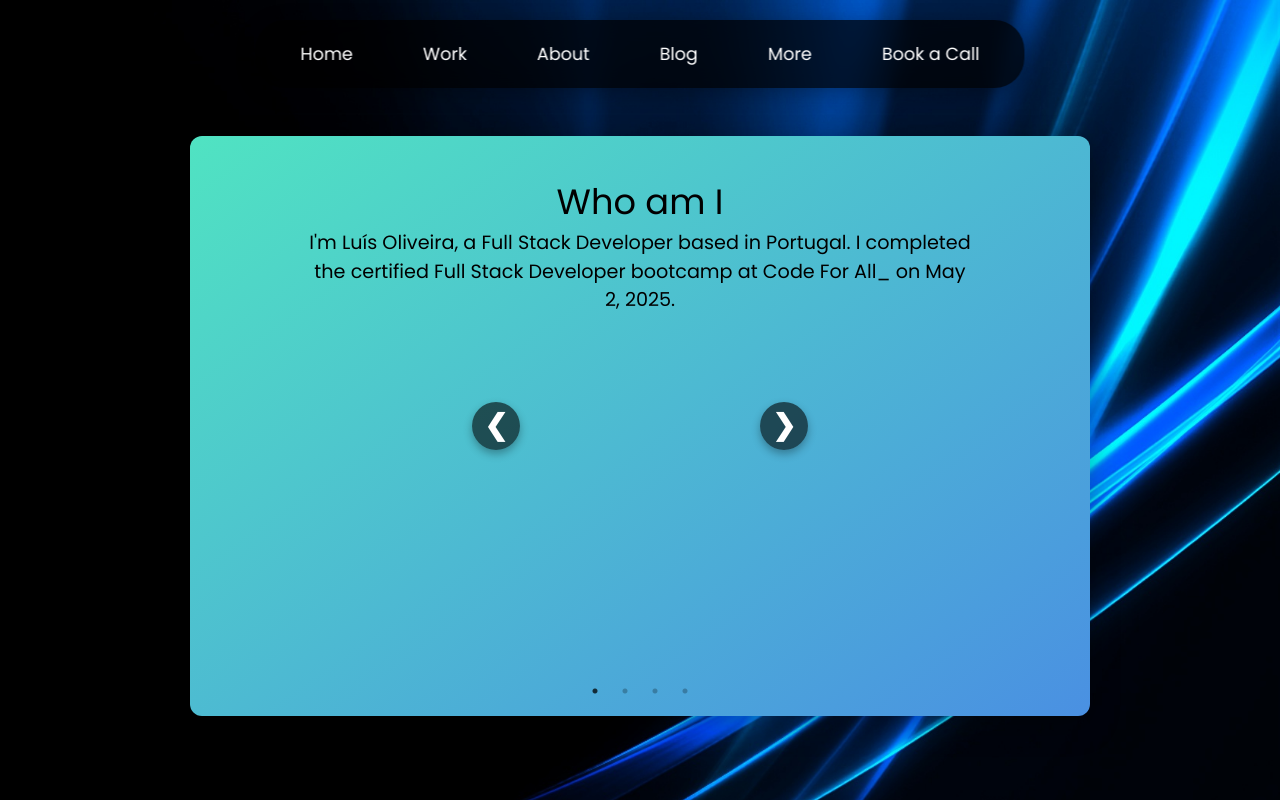
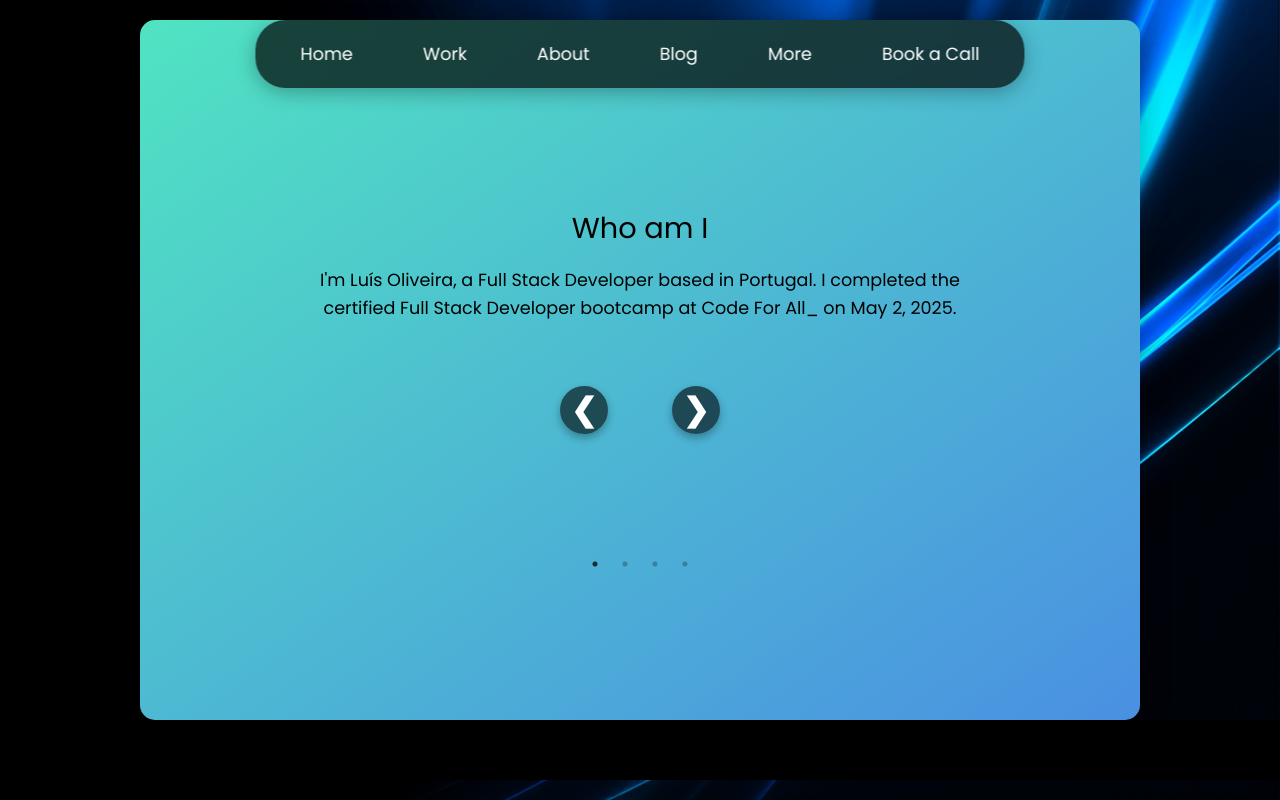
Before and after one commit to oliveirammluis/lodevpage, a React (Create React App) app in the folder frontend/: page /About in a window 1280 px wide. Built offline with nearby package versions, Linux system fonts and the light colour scheme; the HTML template or start-up script is replaced by a standard one.

Commit message:
About TechMarquee fixed

```diff
--- a/frontend/src/pages/About.js
+++ b/frontend/src/pages/About.js
@@ -1,42 +1,63 @@
-import React from 'react';
+import React, { useRef } from 'react';
 import Slider from 'react-slick';
 import '../styles/About.css';
 import TechMarquee from '../components/TechMarquee';
 
 const About = () => {
+  const sliderRef = useRef(null);
+
   const settings = {
     dots: true,
     infinite: true,
     speed: 500,
     slidesToShow: 1,
     slidesToScroll: 1,
-    arrows: true,
-    adaptiveHeight: true,
-    nextArrow: <NextArrow />,
-    prevArrow: <PrevArrow />
+    arrows: false // desativamos aqui para renderizar manualmente
   };
 
+  const handleNext = () => {
+    sliderRef.current.slickNext();
+  };
+
+  const handlePrev = () => {
+    sliderRef.current.slickPrev();
+  };
 
   return (
     <div className="about-container">
       <div className="content">
-        <Slider {...settings} style={{position: 'relative', width: '100%', height: 'auto' }}>
+        <Slider ref={sliderRef} {...settings} style={{ position: 'relative', width: '100%', height: 'auto' }}>
           <div className="about-slide">
             <h1 className="about-title">Who am I</h1>
             <p className="about-description">
-              I'm Luís Oliveira, a Full Stack Developer based in Portugal. I completed the certified Full Stack Developer bootcamp at Code For All_ on May 2, 2025.</p>
+              I'm Luís Oliveira, a Full Stack Developer based in Portugal. I completed the certified Full Stack Developer bootcamp at Code For All_ on May 2, 2025.
+            </p>
+            <div className="arrow-container">
+              <div className="custom-arrow prev" onClick={handlePrev}>❮</div>
+              <div className="custom-arrow next" onClick={handleNext}>❯</div>
+            </div>
           </div>
 
           <div className="about-slide">
             <h2 className="about-subtitle">What I Do</h2>
             <p className="about-description">
-              I write code to solve problems and bring ideas to life. Whether it's building applications, automating tasks, or exploring new technologies, I'm always looking for ways to grow as a developer.</p>
+              I write code to solve problems and bring ideas to life. Whether it's building applications, automating tasks, or exploring new technologies, I'm always looking for ways to grow as a developer.
+            </p>
+            <div className="arrow-container">
+              <div className="custom-arrow prev" onClick={handlePrev}>❮</div>
+              <div className="custom-arrow next" onClick={handleNext}>❯</div>
+            </div>
           </div>
 
           <div className="about-slide">
             <h2 className="about-subtitle">Currently</h2>
             <p className="about-description">
-              I'm focused on practicing and building projects to consolidate the knowledge and skills I've gained.            </p>
+              I'm focused on practicing and building projects to consolidate the knowledge and skills I've gained.
+            </p>
+            <div className="arrow-container">
+              <div className="custom-arrow prev" onClick={handlePrev}>❮</div>
+              <div className="custom-arrow next" onClick={handleNext}>❯</div>
+            </div>
           </div>
 
           <div className="about-slide">
@@ -45,8 +66,11 @@ const About = () => {
               If you're working on something exciting or just want to chat about tech — feel free to reach out!
             </p>
             <a href="/book-a-call" className="contact-button">Book a call</a>
+            <div className="arrow-container">
+              <div className="custom-arrow prev" onClick={handlePrev}>❮</div>
+              <div className="custom-arrow next" onClick={handleNext}>❯</div>
+            </div>
           </div>
-
         </Slider>
       </div>
       <TechMarquee />
@@ -54,28 +78,4 @@ const About = () => {
   );
 };
 
-const NextArrow = (props) => {
-  const { onClick } = props;
-  return (
-    <div
-      className="custom-arrow next"
-      onClick={onClick}
-    >
-      ❯
-    </div>
-  );
-};
-
-const PrevArrow = (props) => {
-  const { onClick } = props;
-  return (
-    <div
-      className="custom-arrow prev"
-      onClick={onClick}
-    >
-      ❮
-    </div>
-  );
-};
-
 export default About;
--- a/frontend/src/styles/About.css
+++ b/frontend/src/styles/About.css
@@ -1,114 +1,44 @@
 .about-container {
-  padding: 16px;
+  padding: 20px;
   display: flex;
   flex-direction: column;
   align-items: center;
-  background-image: url('/public/images/bg-image.jpg'); /* Corrigido */
+  min-height: 100vh;
+  background-image: url('/public/images/bg-image.jpg');
   background-size: cover;
   background-position: center;
-  background-attachment: scroll; /* Melhor para mobile */
-  min-height: 100dvh;
-  overflow: hidden;
+  background-attachment: fixed;
 }
 
 .about-container .content {
-  margin: 80px 0;
-  padding: 24px 16px;
-  border-radius: 12px;
-  background: linear-gradient(145deg, #4a90e2, #50e3c2);
+  padding: 2rem 1rem;
+  border-radius: 15px;
   box-shadow: 0 10px 30px rgba(0, 0, 0, 0.3);
   animation: fadeIn 1s ease-in-out, gradientTransition 12s ease-in-out infinite;
   width: 100%;
-  max-width: 900px;
+  max-width: 1000px;
+  background: linear-gradient(145deg, #4a90e2, #50e3c2);
+  display: flex;
+  flex-direction: column;
+  align-items: center;
 }
 
-/* Animations */
-@keyframes gradientTransition {
-  0% {
-    background: linear-gradient(145deg, #4a90e2, #50e3c2);
-  }
-  50% {
-    background: linear-gradient(145deg, #50e3c2, #4a90e2);
-  }
-  100% {
-    background: linear-gradient(145deg, #4a90e2, #50e3c2);
-  }
-}
-
-@keyframes fadeIn {
-  from {
-    opacity: 0;
-  }
-  to {
-    opacity: 1;
-  }
-}
-
-@keyframes marquee {
-  0% { transform: translateX(100%); }
-  100% { transform: translateX(-100%); }
-}
-
-.animate-marquee {
-  display: inline-block;
-  animation: marquee 60s linear infinite;
-  white-space: nowrap;
-}
-
-/* Slider */
-.slick-slider {
-  position: relative;
-}
-
-.slick-track {
-  height: 100%;
-}
-
-.slick-prev,
-.slick-next {
-  font-size: 0;
-  color: transparent;
-  background: transparent;
-  border: none;
-  z-index: 1;
-}
-
-.slick-prev:before,
-.slick-next:before {
-  font-family: 'slick';
-  font-size: 30px;
-  color: #fff;
-}
-
-.slick-prev:before {
-  content: '←';
-}
-
-.slick-next:before {
-  content: '→';
-}
-
-/* Slide content */
 .about-slide {
-  min-height: 500px;
-  display: flex;
-  flex-direction: column;
-  justify-content: center;
-  padding: 0 1rem;
+  padding: 1rem 0;
   text-align: center;
 }
 
 .about-title,
 .about-subtitle {
-  font-size: 1.6rem;
+  font-size: 1.8rem;
+  margin-bottom: 1rem;
   color: #000;
 }
 
 .about-description {
-  font-size: 1rem;
-  line-height: 1.5;
-  padding: 0 1rem;
-  max-width: 100%;
+  font-size: 1.1rem;
+  line-height: 1.6;
+  max-width: 700px;
   margin: 0 auto;
 }
 
@@ -116,31 +46,6 @@
   color: midnightblue;
 }
 
-/* Tech items */
-.tech-stack {
-  display: flex;
-  gap: 20px;
-  justify-content: center;
-  flex-wrap: wrap;
-  margin-bottom: 24px;
-}
-
-.tech-item {
-  padding: 10px 15px;
-  background-color: #2d3748;
-  border-radius: 30px;
-  font-size: 1rem;
-  box-shadow: 0 4px 10px rgba(0, 0, 0, 0.2);
-  transition: transform 0.3s ease, background-color 0.3s ease;
-}
-
-.tech-item:hover {
-  transform: translateY(-5px);
-  background-color: #0ef;
-  color: #1a202c;
-}
-
-/* Contact button */
 .contact-button {
   display: inline-block;
   padding: 0.5rem 1.2rem;
@@ -154,33 +59,22 @@
   box-shadow: 0 4px 14px rgba(0, 0, 0, 0.1);
 }
 
-.about-slide .contact-button {
-  display: flex;
-  justify-content: center;
-  align-items: center;
-  margin: 1rem auto 0;
+.contact-button:hover {
+  background-color: #334155;
 }
 
-.contact-button:hover {
-  background-color: #334155;
-  transform: translateY(-2px);
-}
-
-/* Custom arrows */
 .custom-arrow {
-  position: absolute;
-  top: 50%;
-  transform: translateY(-50%);
-  z-index: 10;
+  position: relative;
+  display: inline-flex;
+  align-items: center;
+  justify-content: center;
+  margin: 2rem 1rem 0;
   font-size: 1.8rem;
   cursor: pointer;
   color: white;
   background-color: rgba(0, 0, 0, 0.6);
   width: 48px;
   height: 48px;
-  display: flex;
-  align-items: center;
-  justify-content: center;
   border-radius: 50%;
   font-weight: bold;
   box-shadow: 0 4px 8px rgba(0, 0, 0, 0.3);
@@ -189,44 +83,99 @@
 
 .custom-arrow:hover {
   background-color: rgba(0, 0, 0, 0.85);
-  /* Movimento removido */
+  /* Remove scale */
 }
 
-.custom-arrow.prev {
-  left: 20px;
+.slick-slider {
+  width: 100%;
 }
 
-.custom-arrow.next {
-  right: 20px;
+.slick-dots {
+  position: relative;
+  margin-top: 1rem;
 }
 
-/* Media Queries para tablets/desktops */
-@media (min-width: 768px) {
+.tech-stack {
+  display: flex;
+  gap: 25px;
+  justify-content: center;
+  margin-bottom: 24px;
+  flex-wrap: wrap;
+}
+
+.tech-item {
+  padding: 12px 20px;
+  background-color: #2d3748;
+  border-radius: 30px;
+  font-size: 1.1rem;
+  text-align: center;
+  box-shadow: 0 4px 10px rgba(0, 0, 0, 0.2);
+  transition: transform 0.3s ease, background-color 0.3s ease;
+}
+
+.tech-item:hover {
+  background-color: #0ef;
+  color: #1a202c;
+}
+
+@media (max-width: 768px) {
   .about-title,
   .about-subtitle {
-    font-size: 2.2rem;
+    font-size: 1.5rem;
   }
 
   .about-description {
-    font-size: 1.2rem;
-    max-width: 700px;
+    font-size: 1rem;
   }
 
-  .about-container .content {
-    padding: 40px 30px;
-    margin: 120px 0;
-  }
-
-  .custom-arrow.prev {
-    left: 30%;
-  }
-
-  .custom-arrow.next {
-    right: 30%;
+  .custom-arrow {
+    width: 40px;
+    height: 40px;
+    font-size: 1.5rem;
+    margin-top: 1.5rem;
   }
 
   .tech-item {
-    font-size: 1.1rem;
-    padding: 12px 20px;
+    font-size: 1rem;
+    padding: 10px 15px;
   }
 }
+
+@keyframes fadeIn {
+  from {
+    opacity: 0;
+  }
+  to {
+    opacity: 1;
+  }
+}
+
+@keyframes gradientTransition {
+  0% {
+    background: linear-gradient(145deg, #4a90e2, #50e3c2);
+  }
+  50% {
+    background: linear-gradient(145deg, #50e3c2, #4a90e2);
+  }
+  100% {
+    background: linear-gradient(145deg, #4a90e2, #50e3c2);
+  }
+}
+.arrow-container {
+  display: flex;
+  justify-content: center;
+  gap: 2rem;
+  margin-top: 2rem;
+}
+
+.custom-arrow {
+  font-size: 2rem;
+  cursor: pointer;
+  color: #fff;
+  z-index: 1;
+  transition: transform 0.2s ease;
+}
+
+.custom-arrow:hover {
+  transform: scale(1.2);
+}
--- a/frontend/tailwind.config.js
+++ b/frontend/tailwind.config.js
@@ -1,17 +1,17 @@
 module.exports = {
   content: [
-    './src/**/*.{html,js,jsx,ts,tsx}', // Certifique-se de que o conteúdo está sendo monitorado
+    "./src/**/*.{js,jsx,ts,tsx}",
   ],
   theme: {
     extend: {
+      keyframes: {
+        marquee: {
+          '0%': { transform: 'translateX(100%)' },
+          '100%': { transform: 'translateX(-100%)' },
+        },
+      },
       animation: {
-        'fade-up': 'fadeUp 2s ease-in-out',
-      },
-      keyframes: {
-        fadeUp: {
-          '0%': { opacity: '0', transform: 'translateY(20px)' },
-          '100%': { opacity: '1', transform: 'translateY(0)' },
-        },
+        marquee: 'marquee 50s linear infinite',
       },
     },
   },
```
